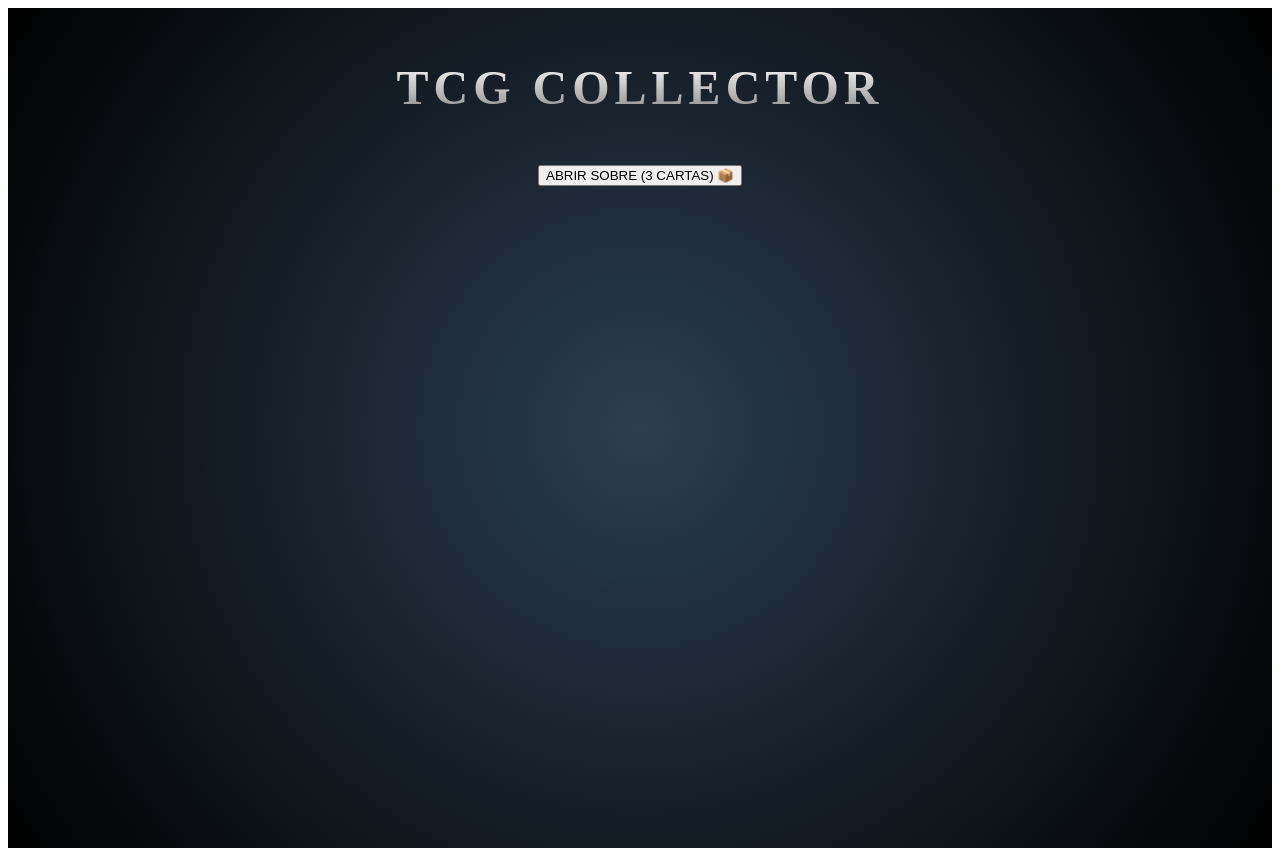
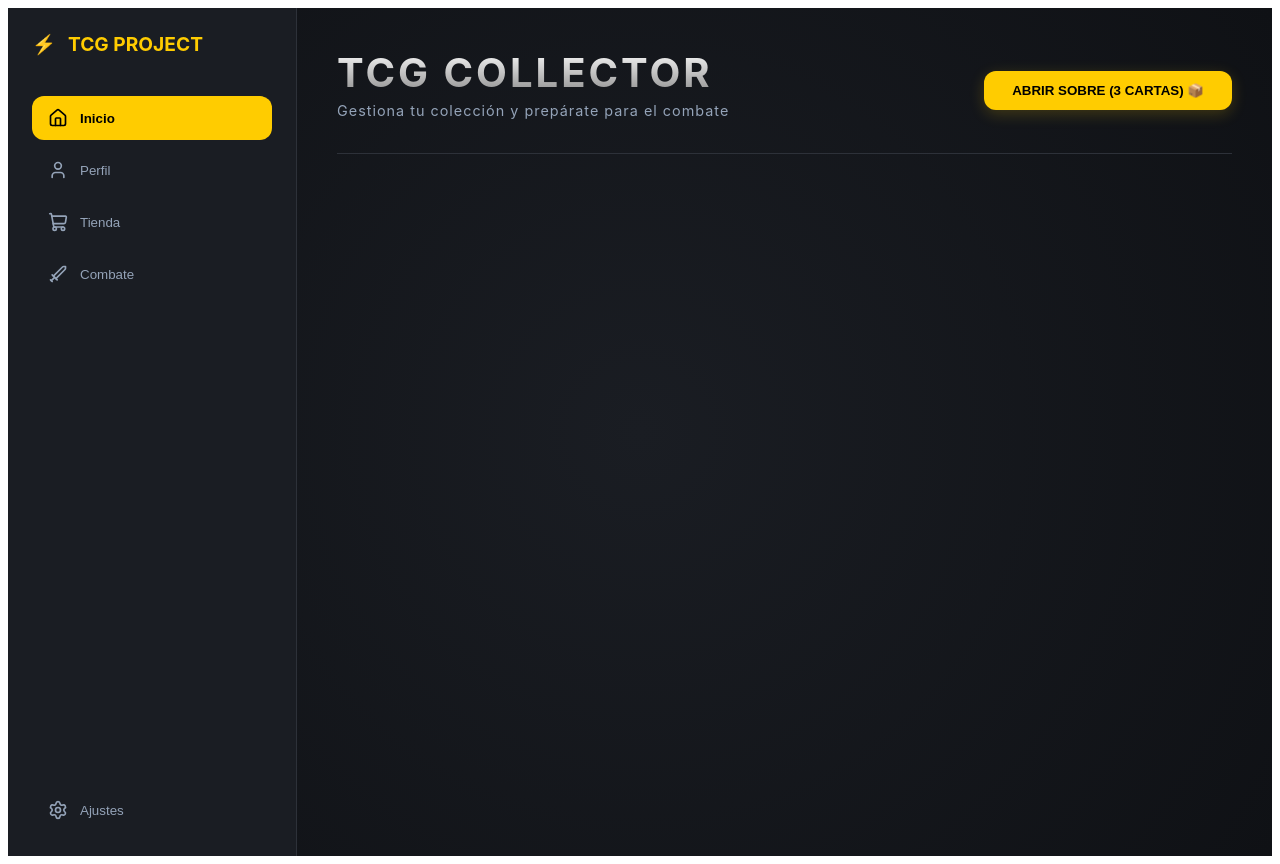
Before and after one commit to jotaFil98/TCG-Project, a React (Create React App) app in the folder Frontend/: page / in a window 1280 px wide. Built offline with nearby package versions, Linux system fonts and the light colour scheme.

Commit message:
Actualizacion en el layout y el frontend

```diff
--- a/Frontend/package.json
+++ b/Frontend/package.json
@@ -2,8 +2,10 @@
   "name": "tcg-frontend",
   "version": "1.0.0",
   "dependencies": {
+    "lucide-react": "^1.12.0",
     "react": "^18.2.0",
     "react-dom": "^18.2.0",
+    "react-router-dom": "^7.14.2",
     "react-scripts": "5.0.1"
   },
   "scripts": {
--- a/Frontend/src/App.css
+++ b/Frontend/src/App.css
@@ -1,21 +1,90 @@
-/* App.css */
-.App {
-  background: radial-gradient(circle, #2c3e50 0%, #000000 100%);
+/* 1. CONFIGURACIÓN DEL LAYOUT PRINCIPAL */
+.app-layout {
+  display: flex;
+  min-height: 100vh;
+  /* Mezclamos tu fondo radial con el tono oscuro de la referencia */
+  background: radial-gradient(circle, #1a1d23 0%, #0f1115 100%);
   background-attachment: fixed;
-  min-height: 100vh;
-  text-align: center;
-  padding: 20px;
+  color: white;
+  font-family: 'Inter', sans-serif;
 }
 
-/* AQUÍ VA EL CÓDIGO DEL TÍTULO */
+/* 2. CONTENIDO PRINCIPAL (DERECHA) */
+.main-content {
+  flex: 1;
+  padding: 40px;
+  overflow-y: auto;
+  display: flex;
+  flex-direction: column;
+}
 
-h1 {
-  letter-spacing: 5px;
+/* 3. HEADER PROFESIONAL */
+.main-header {
+  display: flex;
+  justify-content: space-between;
+  align-items: center;
+  margin-bottom: 40px;
+  border-bottom: 1px solid #2d3139;
+  padding-bottom: 20px;
+}
+
+/* Tu estilo de título plateado aplicado al Dashboard */
+.header-info h1 {
+  letter-spacing: 3px;
   text-transform: uppercase;
   background: linear-gradient(to bottom, #ffffff, #888);
-  -webkit-background-clip: text; /* Para Chrome/Safari */
-  background-clip: text;         /* <--- ESTA ES LA QUE TE PIDE AÑADIR */
+  -webkit-background-clip: text;
+  background-clip: text;
   -webkit-text-fill-color: transparent;
-  margin-bottom: 50px;
-  font-size: 3rem;
+  margin: 0;
+  font-size: 2.5rem;
 }
+
+.header-info p {
+  color: #94a3b8;
+  margin-top: 5px;
+  font-size: 0.9rem;
+  letter-spacing: 1px;
+}
+
+/* 4. EL BOTÓN "ABRIR SOBRE" (Estilo referencia) */
+.boton-sobre {
+  background-color: #ffcc00; /* Amarillo neón de la referencia */
+  color: #000;
+  border: none;
+  padding: 12px 28px;
+  font-weight: bold;
+  border-radius: 12px;
+  cursor: pointer;
+  transition: all 0.3s ease;
+  box-shadow: 0 4px 15px rgba(255, 204, 0, 0.2);
+  text-transform: uppercase;
+}
+
+.boton-sobre:hover {
+  background-color: #ffdb4d;
+  transform: translateY(-2px);
+  box-shadow: 0 6px 20px rgba(255, 204, 0, 0.4);
+}
+
+.boton-sobre:disabled {
+  background-color: #2d3139;
+  color: #64748b;
+  cursor: not-allowed;
+  transform: none;
+  box-shadow: none;
+}
+
+/* 5. GRID DE CARTAS (Ajustado para que se vea como en la web pro) */
+.cartas-grid {
+  display: grid;
+  grid-template-columns: repeat(auto-fill, minmax(220px, 1fr));
+  gap: 30px;
+  justify-items: center;
+  width: 100%;
+}
+
+/* Eliminamos estilos de la clase .App vieja para evitar conflictos */
+.App {
+  text-align: center;
+}
--- a/Frontend/src/App.js
+++ b/Frontend/src/App.js
@@ -1,37 +1,43 @@
 import React, { useState } from 'react';
 import './App.css';
 import Carta from './components/Carta.jsx';
+import Sidebar from './components/Sidebar';
 
 function App() {
   const [misCartas, setMisCartas] = useState([]);
   const [cargando, setCargando] = useState(false);
 
-  // URL de tu Backend en Render
   const API_URL = "https://tcg-project.onrender.com/api/cartas/random/";
 
   const abrirSobre = async () => {
     setCargando(true);
     try {
-      // Pedimos las cartas a Django en la nube
       const response = await fetch(API_URL);
       if (!response.ok) throw new Error("Error en el servidor");
 
       const nuevasCartas = await response.json();
-
-      // Agregamos las cartas nuevas al principio de la lista
       setMisCartas([...nuevasCartas, ...misCartas]);
     } catch (error) {
       console.error("No se pudieron obtener las cartas:", error);
-      alert("El servidor de Render está despertando, intenta de nuevo en 30 segundos.");
+      alert("El servidor está despertando, intenta de nuevo en unos segundos.");
     } finally {
       setCargando(false);
     }
   };
 
   return (
-    <div className="App">
-      <header>
+    <div className="app-layout">
+      {/* 1. Barra Lateral Fija */}
+      <Sidebar />
+
+      {/* 2. Contenido Principal */}
+      <main className="main-content">
+        <header className="main-header">
+          <div className="header-info">
             <h1>TCG COLLECTOR</h1>
+            <p>Gestiona tu colección y prepárate para el combate</p>
+          </div>
+
           <button
             onClick={abrirSobre}
             className="boton-sobre"
@@ -41,11 +47,15 @@ function App() {
           </button>
         </header>
 
+        {/* 3. Rejilla de Cartas */}
+        <section className="cartas-container">
           <div className="cartas-grid">
             {misCartas.map((c, index) => (
               <Carta key={index} {...c} />
             ))}
           </div>
+        </section>
+      </main>
     </div>
   );
 }
--- /dev/null
+++ b/Frontend/src/components/Sidebar.css
@@ -0,0 +1,54 @@
+.sidebar {
+  width: 240px;
+  background-color: #1a1d23; /* El color oscuro de tu referencia */
+  height: 100vh;
+  display: flex;
+  flex-direction: column;
+  padding: 24px;
+  border-right: 1px solid #2d3139;
+  position: sticky;
+  top: 0;
+}
+
+.sidebar-logo {
+  display: flex;
+  align-items: center;
+  gap: 12px;
+  margin-bottom: 40px;
+  font-weight: bold;
+  color: #ffcc00; /* Amarillo de la referencia */
+  font-size: 1.2rem;
+}
+
+.sidebar-nav {
+  display: flex;
+  flex-direction: column;
+  gap: 8px;
+  flex: 1;
+}
+
+.nav-item {
+  display: flex;
+  align-items: center;
+  gap: 12px;
+  background: none;
+  border: none;
+  color: #94a3b8;
+  padding: 12px 16px;
+  border-radius: 12px;
+  cursor: pointer;
+  transition: 0.3s;
+  width: 100%;
+  text-align: left;
+}
+
+.nav-item:hover {
+  background: #2d3139;
+  color: #ffcc00;
+}
+
+.nav-item.active {
+  background: #ffcc00;
+  color: #000;
+  font-weight: 600;
+}
--- /dev/null
+++ b/Frontend/src/components/Sidebar.jsx
@@ -0,0 +1,27 @@
+import React from 'react';
+import { Home, User, ShoppingCart, Sword, Settings } from 'lucide-react';
+import './Sidebar.css'; // Crearemos este CSS ahora
+
+const Sidebar = () => {
+  return (
+    <aside className="sidebar">
+      <div className="sidebar-logo">
+        <span className="logo-icon">⚡</span>
+        <span className="logo-text">TCG PROJECT</span>
+      </div>
+
+      <nav className="sidebar-nav">
+        <button className="nav-item active"><Home size={20}/> <span>Inicio</span></button>
+        <button className="nav-item"><User size={20}/> <span>Perfil</span></button>
+        <button className="nav-item"><ShoppingCart size={20}/> <span>Tienda</span></button>
+        <button className="nav-item"><Sword size={20}/> <span>Combate</span></button>
+      </nav>
+
+      <div className="sidebar-footer">
+        <button className="nav-item"><Settings size={20}/> <span>Ajustes</span></button>
+      </div>
+    </aside>
+  );
+};
+
+export default Sidebar;
```
Also changed, not shown: 1 other file (tests, documents, lock files or other folders). Lines whose indentation alone changed are shown as unchanged.
